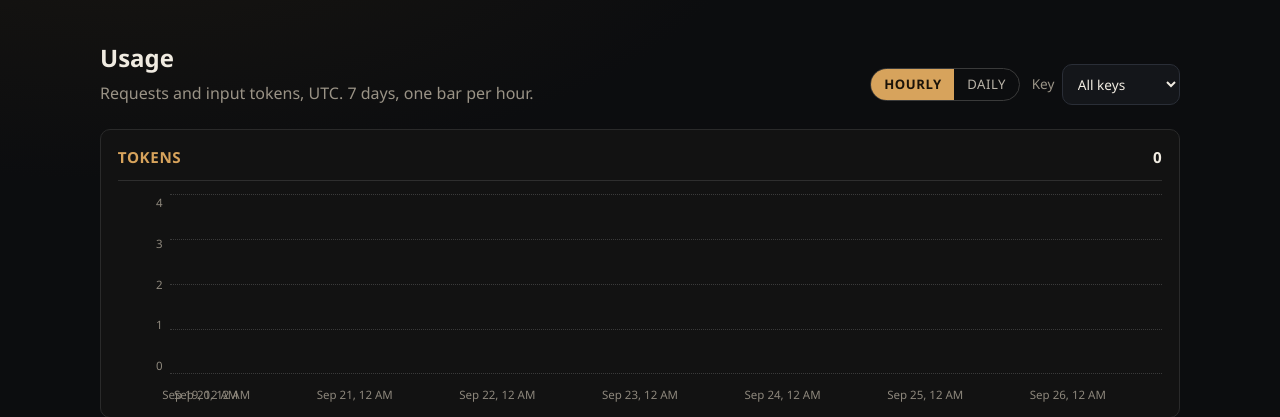
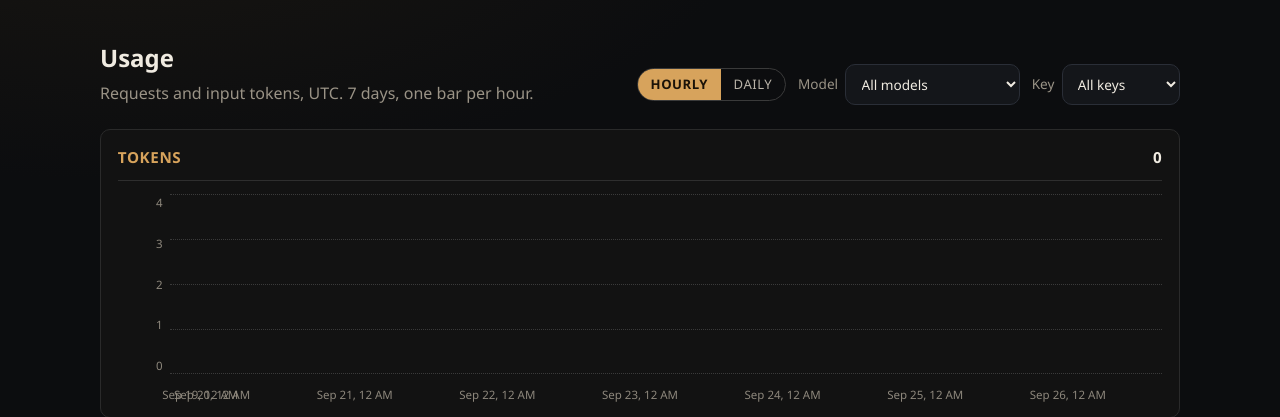
Before and after one commit to benwyrosdick/laya-api, a FastAPI app: page /usage in a window 1280 px wide. Shown: the part 57-474 px from the top of the page. Run offline with FastAPI, Linux system fonts and the light colour scheme; the visitor is signed in with stand-in values (Sample User, id 1); data comes from the database, SQL or seed files in the repository; data that the repository does not hold is empty.

Commit message:
feat: filter usage chart by requested or resolved model
Add a model dropdown on the usage page, seeded from the Laya and Lev
catalogs plus models already seen on the account. Selecting one keeps
the key and grain filters and counts events that match either the
requested or resolved model name.

```diff
--- a/src/laya_api/routes/console.py
+++ b/src/laya_api/routes/console.py
@@ -6,7 +6,7 @@ from pathlib import Path
 from fastapi import APIRouter, Form, HTTPException, Request
 from fastapi.responses import RedirectResponse
 from fastapi.templating import Jinja2Templates
-from sqlalchemy import func, select
+from sqlalchemy import func, or_, select
 
 from laya_api import __version__
 from laya_api.app_state import ctx
@@ -155,6 +155,8 @@ async def usage_page(request: Request):
     if grain not in {"hour", "day"}:
         grain = "hour"
     key_filter = (request.query_params.get("key") or "").strip()
+    model_filter = (request.query_params.get("model") or "").strip()
+    catalog = [card.name for card in listed_models("laya")] + [card.name for card in listed_models("lev")]
     async with ctx(request).sessions() as session:
         keys_result = await session.execute(
             select(ApiKey).where(ApiKey.user_id == user.id).order_by(ApiKey.created_at.desc())
@@ -163,11 +165,25 @@ async def usage_page(request: Request):
         known_ids = {key.id for key in keys}
         if key_filter and key_filter != "playground" and key_filter not in known_ids:
             key_filter = ""
+        seen = await session.execute(
+            select(UsageEvent.requested_model, UsageEvent.resolved_model).where(UsageEvent.user_id == user.id)
+        )
+        model_names = list(catalog)
+        for requested, resolved in seen.all():
+            for name in (requested, resolved):
+                if name and name not in model_names:
+                    model_names.append(name)
+        if model_filter and model_filter not in model_names:
+            model_filter = ""
         stmt = select(UsageEvent.created_at, UsageEvent.input_tokens).where(UsageEvent.user_id == user.id)
         if key_filter == "playground":
             stmt = stmt.where(UsageEvent.api_key_id.is_(None))
         elif key_filter:
             stmt = stmt.where(UsageEvent.api_key_id == key_filter)
+        if model_filter:
+            stmt = stmt.where(
+                or_(UsageEvent.requested_model == model_filter, UsageEvent.resolved_model == model_filter)
+            )
         result = await session.execute(stmt)
         events = [(row[0], row[1]) for row in result.all()]
     buckets = build_series(events, grain=grain)
@@ -188,8 +204,10 @@ async def usage_page(request: Request):
         "usage.html",
         user=user,
         keys=keys,
+        model_names=model_names,
         grain=grain,
         key_filter=key_filter,
+        model_filter=model_filter,
         window=window,
         buckets=buckets,
         labels=chart_labels(buckets, grain=grain),
--- a/src/laya_api/templates/usage.html
+++ b/src/laya_api/templates/usage.html
@@ -8,9 +8,18 @@
   </div>
   <form class="usage-filters" method="get" action="/usage">
     <div class="usage-toggle" role="group" aria-label="Chart grain">
-      <a class="{% if grain == 'hour' %}on{% endif %}" href="/usage?grain=hour&key={{ key_filter }}">Hourly</a>
-      <a class="{% if grain == 'day' %}on{% endif %}" href="/usage?grain=day&key={{ key_filter }}">Daily</a>
+      <a class="{% if grain == 'hour' %}on{% endif %}" href="/usage?grain=hour&key={{ key_filter }}&model={{ model_filter }}">Hourly</a>
+      <a class="{% if grain == 'day' %}on{% endif %}" href="/usage?grain=day&key={{ key_filter }}&model={{ model_filter }}">Daily</a>
     </div>
+    <label>
+      Model
+      <select name="model" onchange="this.form.submit()">
+        <option value="" {% if not model_filter %}selected{% endif %}>All models</option>
+        {% for name in model_names %}
+          <option value="{{ name }}" {% if model_filter == name %}selected{% endif %}>{{ name }}</option>
+        {% endfor %}
+      </select>
+    </label>
     <label>
       Key
       <select name="key" onchange="this.form.submit()">
```
Also changed, not shown: tests/test_usage.py (+8 -0 lines).
